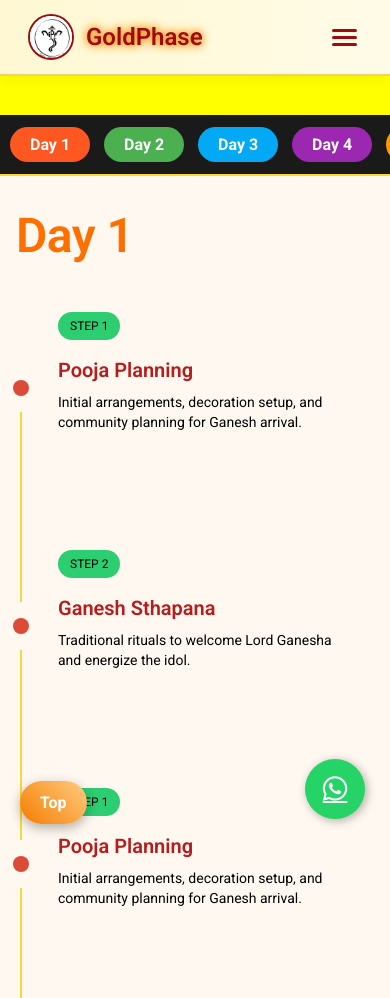
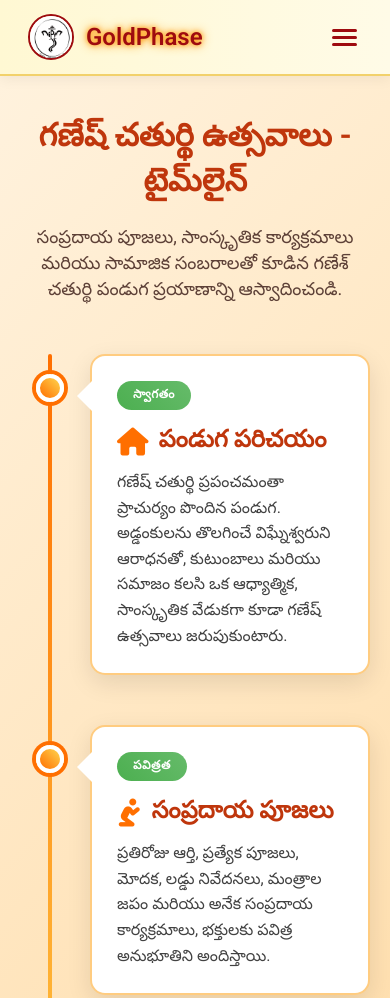
Before and after one commit to JayaniAbhiram/ganesh7, a plain HTML site: page events.html in a window 390 px wide. Shown: the top 998 px of the page. Drawn offline with nearby package versions, Linux system fonts and the light colour scheme.

Commit message:
Update events.html

```diff
--- a/events.html
+++ b/events.html
@@ -1,226 +1,198 @@
 <!DOCTYPE html>
-<html lang="en">
+<html lang="te">
 <head>
   <meta charset="UTF-8" />
   <meta name="viewport" content="width=device-width, initial-scale=1.0"/>
-  <title>Ganesh Chaturthi Events Timeline</title>
-
+  <title>గణేష్ చతుర్థి ఉత్సవాలు - టైమ్‌లైన్</title>
   <!-- Google Fonts -->
   <link href="https://fonts.googleapis.com/css2?family=Roboto:wght@300;400;500;600;700&display=swap" rel="stylesheet">
   <!-- Font Awesome -->
   <link rel="stylesheet" href="https://cdnjs.cloudflare.com/ajax/libs/font-awesome/6.5.0/css/all.min.css"/>
   <script src="https://code.jquery.com/jquery-3.7.1.min.js"></script>
-
   <style>
     * {
-      margin: 0;
-      padding: 0;
+      margin: 0; padding: 0;
+      box-sizing: border-box;
       font-family: "Roboto", sans-serif;
     }
-
     html {
       scroll-behavior: smooth;
     }
-
-    .copyright__part {
-      padding: 10px 20px;
-      background: #ff6f00;
+    body {
+      background: linear-gradient(135deg, #fff3e0 0%, #ffcc80 100%);
+      min-height: 100vh;
+    }
+    /* Timeline Section */
+    .timeline-section {
+      padding: 40px 20px;
+      max-width: 1200px;
+      margin: 0 auto;
+    }
+    .section-title {
       text-align: center;
-      font-weight: 300;
-      position: fixed;
-      left: 0;
-      right: 0;
+      font-size: clamp(32px, 5vw, 42px);
+      color: #bf360c;
+      margin-bottom: 20px;
+      font-weight: 600;
+      position: relative;
+    }
+    .section-subtitle {
+      text-align: center;
+      color: #5d4037;
+      font-size: 18px;
+      margin-bottom: 50px;
+      max-width: 600px;
+      margin-left: auto;
+      margin-right: auto;
+    }
+    .timeline {
+      position: relative;
+      max-width: 800px;
+      margin: 0 auto;
+    }
+    .timeline::before {
+      content: '';
+      position: absolute;
+      left: 50%;
+      top: 0;
       bottom: 0;
-      z-index: 999;
+      width: 4px;
+      background: linear-gradient(180deg, #ff6f00, #ffd54f, #ff6f00);
+      transform: translateX(-50%);
+      border-radius: 2px;
     }
-
-    .copyright__part a {
-      font-size: 14px;
-      text-decoration: none;
-      color: #ffffff;
+    .timeline-item {
+      margin-bottom: 50px;
+      position: relative;
+      opacity: 0;
+      transform: translateY(50px);
+      transition: all 0.6s ease;
     }
-
-    /* Marquee */
-    .marquee-bar {
-      width: 100%;
-      background: yellow;
-      color: #000;
+    .timeline-item.visible {
+      opacity: 1;
+      transform: translateY(0);
+    }
+    .timeline-item::before {
+      content: '';
+      position: absolute;
+      left: 50%;
+      top: 20px;
+      width: 20px;
+      height: 20px;
+      background: linear-gradient(45deg, #ff6f00, #ffd54f);
+      border-radius: 50%;
+      transform: translateX(-50%);
+      border: 4px solid white;
+      box-shadow: 0 0 0 4px #ff6f00;
+      z-index: 2;
+    }
+    .timeline-content {
+      background: white;
+      padding: 25px;
+      border-radius: 15px;
+      box-shadow: 0 8px 25px rgba(0,0,0,0.1);
+      position: relative;
+      width: 45%;
+      border: 2px solid #ffcc80;
+    }
+    .timeline-item:nth-child(odd) .timeline-content {
+      margin-left: 0;
+    }
+    .timeline-item:nth-child(even) .timeline-content {
+      margin-left: 55%;
+    }
+    .timeline-content::before {
+      content: "";
+      position: absolute;
+      top: 25px;
+      width: 0; height: 0;
+      border: 15px solid transparent;
+    }
+    .timeline-item:nth-child(odd) .timeline-content::before {
+      right: -30px;
+      border-left-color: white;
+    }
+    .timeline-item:nth-child(even) .timeline-content::before {
+      left: -30px;
+      border-right-color: white;
+    }
+    .event-badge {
+      background: linear-gradient(45deg, #4caf50, #66bb6a);
+      color: white;
+      padding: 6px 16px;
+      border-radius: 20px;
+      font-size: 12px;
       font-weight: 600;
+      text-transform: uppercase;
+      letter-spacing: 0.5px;
+      display: inline-block;
+      margin-bottom: 15px;
+    }
+    .event-title {
+      font-size: 24px;
+      color: #bf360c;
+      font-weight: 600;
+      margin-bottom: 10px;
+      display: flex;
+      align-items: center;
+      gap: 10px;
+    }
+    .event-description {
+      color: #424242;
+      line-height: 1.6;
       font-size: 16px;
-      padding: 8px 0;
-      overflow: hidden;
-      white-space: nowrap;
-      position: static;
-      top: 0;
-      z-index: 1000;
     }
-
-    /* Bifurcation Tabs */
-    .day-tabs {
-      display: flex;
-      justify-content: center;
-      background: #1a1a1a;
-      padding: 10px 0;
-      position: fixed;
-      top: 40px;
-      z-index: 998;
-    }
-
-    .day-tabs a {
-      color: #fff;
-      text-decoration: none;
-      margin: 0 12px;
-      padding: 6px 14px;
-      background: #444;
-      border-radius: 20px;
-      font-weight: 500;
-      transition: background 0.3s ease;
-    }
-
-    .day-tabs a:hover {
-      background: #dc4a38;
-    }
-
-    /* Timeline CSS */
-    .timeline__cover {
-      background: #ffffff;
-      padding: 100px 0;
-      color: #ffffff;
-    }
-
-    .timeline__title {
-      max-width: 840px;
-      margin: 0 auto;
-      text-align: center;
-      padding: 0 16px;
-    }
-
-    .timeline__title h2 {
-      font-size: 48px;
-      font-weight: 600;
-      line-height: 56px;
-      letter-spacing: -0.5px;
-      text-transform: capitalize;
-      margin-bottom: 16px;
+    .event-icon {
+      font-size: 28px;
       color: #ff6f00;
     }
-
-    .timeline {
-      padding-top: 64px;
+    /* Mobile Responsive */
+    @media (max-width: 768px) {
+      .timeline::before {
+        left: 30px;
       }
-
-    .timeline ul {
-      padding-top: 100px;
+      .timeline-item::before {
+        left: 30px;
       }
-
-    .timeline ul li {
-      background: #fdd835;
-      position: relative;
-      margin: 0 auto;
-      width: 2px;
-      margin-bottom: 48px;
-      list-style-type: none;
+      .timeline-content {
+        width: calc(100% - 70px) !important;
+        margin-left: 70px !important;
       }
-
-    .timeline ul li:last-child {
-      padding-bottom: 7px;
-      width: 0;
-      height: 0;
+      .timeline-content::before {
+        left: -30px !important;
+        border-right-color: white !important;
+        border-left-color: transparent !important;
       }
-
-    .timeline ul li:before {
-      content: '';
-      background: #dc4a38;
-      position: absolute;
-      left: 50%;
-      top: -32px;
-      transform: translateX(-50%);
-      width: 16px;
-      height: 16px;
-      border-radius: 50%;
-    }
-
-    .timeline ul li .hidden {
-      opacity: 0;
-    }
-
-    .timeline ul li .content {
-      position: relative;
-      top: -100px;
-      width: 289px;
-    }
-
-    .timeline ul li .content .badge {
-      font-size: 12px;
-      line-height: 16px;
-      text-transform: uppercase;
-      color: #000000;
-      display: inline-block;
-      padding: 6px 12px;
-      background: #2dcd71;
-      border-radius: 1000px;
-    }
-
-    .timeline ul li .content h3 {
-      font-size: 20px;
-      font-weight: 600;
-      line-height: 28px;
-      color: #b71c1c;
-      margin: 16px 0 8px;
-    }
-
-    .timeline ul li .content p {
-      color: black;
-      font-size: 14px;
-      font-weight: 400;
-      line-height: 20px;
-    }
-
-    .timeline ul li:nth-child(odd) .content {
-      left: 70px;
-    }
-
-    .timeline ul li:nth-child(even) .content {
-      left: calc(-289px - 70px);
-    }
-
-    @media screen and (max-width: 1020px) {
-      .timeline ul li .content {
-        width: 41vw;
-      }
-
-      .timeline ul li:nth-child(even) .content {
-        left: calc(-41vw - 45px);
+      .timeline-item:nth-child(even) .timeline-content {
+        margin-left: 70px !important;
       }
     }
-
-    @media screen and (max-width: 700px) {
-      .timeline__cover {
-        padding: 32px 0;
-        background: #fff8f0;
+    /* Back to Top Button */
+    .back-to-top {
+      position: fixed;
+      bottom: 30px;
+      right: 30px;
+      background: linear-gradient(45deg, #ff6f00, #ff8f00);
+      color: white;
+      border: none;
+      width: 60px;
+      height: 60px;
+      border-radius: 50%;
+      font-size: 20px;
+      cursor: pointer;
+      box-shadow: 0 4px 15px rgba(255, 111, 0, 0.3);
+      transition: all 0.3s ease;
+      z-index: 999;
+      opacity: 0;
+      transform: translateY(100px);
     }
-
-      .timeline__title {
-        text-align: left;
+    .back-to-top.visible {
+      opacity: 1;
+      transform: translateY(0);
     }
-
-      .timeline {
-        padding-top: 32px;
-      }
-
-      .timeline ul li {
-        margin-left: 20px !important;
-      }
-
-      .timeline ul li .content {
-        width: calc(100vw - 100px);
-        transition: .2s;
-        left: 38px !important;
-      }
-
-      .timeline ul li .content p {
-        min-height: 110px;
-      }
+    .back-to-top:hover {
+      transform: translateY(-5px);
+      box-shadow: 0 6px 20px rgba(255, 111, 0, 0.4);
     }
   </style>
 </head>
@@ -228,226 +200,148 @@
 
   <div id="navbar-placeholder"></div>
 
-  <!-- Marquee -->
-  <div class="marquee-bar">
-    <marquee behavior="scroll" direction="left" scrollamount="6">
-      🎉 Happy Ganesh Chaturthi! | Join us for Aarti at 7 PM daily | Nimarjanam on Day 10 | Prasad Distribution after Pooja 🎊
-    </marquee>
+  <!-- ప్రదర్శన సెక్షన్ (Timeline Section) -->
+  <div class="timeline-section">
+    <h2 class="section-title">గణేష్ చతుర్థి ఉత్సవాలు - టైమ్‌లైన్</h2>
+    <p class="section-subtitle">సంప్రదాయ పూజలు, సాంస్కృతిక కార్యక్రమాలు మరియు సామాజిక సంబరాలతో కూడిన గణేశ్ చతుర్థి పండుగ ప్రయాణాన్ని ఆస్వాదించండి.</p>
+
+    <div class="timeline" id="timeline">
+
+      <!-- పండుగ పరిచయం -->
+      <div class="timeline-item" id="overview">
+        <div class="timeline-content" tabindex="0">
+          <span class="event-badge">స్వాగతం</span>
+          <h3 class="event-title">
+            <i class="fas fa-home event-icon"></i>
+            పండుగ పరిచయం
+          </h3>
+          <p class="event-description">
+            గణేష్ చతుర్థి ప్రపంచమంతా ప్రాచుర్యం పొందిన పండుగ. అడ్డంకులను తొలగించే విఘ్నేశ్వరుని ఆరాధనతో,
+            కుటుంబాలు మరియు సమాజం కలసి ఒక ఆధ్యాత్మిక, సాంస్కృతిక వేడుకగా కూడా గణేష్ ఉత్సవాలు జరుపుకుంటారు.
+          </p>
+        </div>
       </div>
 
-  <!-- Bifurcation Tabs -->
-  <div style="overflow-x: auto; white-space: nowrap; background: #1a1a1a; padding: 12px 10px; position: sticky; top: 60px; left: 0; right: 0; width: 100%; z-index: 500; border-bottom: 2px solid #fdd835;">
+      <!-- సంప్రదాయ పూజలు -->
+      <div class="timeline-item" id="rituals">
+        <div class="timeline-content" tabindex="0">
+          <span class="event-badge">పవిత్రత</span>
+          <h3 class="event-title">
+            <i class="fas fa-pray event-icon"></i>
+            సంప్రదాయ పూజలు
+          </h3>
+          <p class="event-description">
+            ప్రతిరోజు ఆర్తి, ప్రత్యేక పూజలు, మోదక, లడ్డు నివేదనలు, మంత్రాల జపం మరియు అనేక సంప్రదాయ కార్యక్రమాలు,
+            భక్తులకు పవిత్ర అనుభూతిని అందిస్తాయి.
+          </p>
+        </div>
+      </div>
 
-  <a href="#day1" style="display: inline-block; color: white; text-decoration: none; padding: 8px 20px; margin-right: 10px; background: #ff5722; border-radius: 30px; font-weight: bold;">Day 1</a>
-  <a href="#day2" style="display: inline-block; color: white; text-decoration: none; padding: 8px 20px; margin-right: 10px; background: #4caf50; border-radius: 30px; font-weight: bold;">Day 2</a>
-  <a href="#day3" style="display: inline-block; color: white; text-decoration: none; padding: 8px 20px; margin-right: 10px; background: #03a9f4; border-radius: 30px; font-weight: bold;">Day 3</a>
-  <a href="#day4" style="display: inline-block; color: white; text-decoration: none; padding: 8px 20px; margin-right: 10px; background: #9c27b0; border-radius: 30px; font-weight: bold;">Day 4</a>
-  <a href="#day5" style="display: inline-block; color: white; text-decoration: none; padding: 8px 20px; margin-right: 10px; background: #ff9800; border-radius: 30px; font-weight: bold;">Day 5</a>
+      <!-- సాంస్కృతిక కార్యక్రమాలు -->
+      <div class="timeline-item" id="events">
+        <div class="timeline-content" tabindex="0">
+          <span class="event-badge">సాంస్కృతికం</span>
+          <h3 class="event-title">
+            <i class="fas fa-music event-icon"></i>
+            సాంస్కృతిక కార్యక్రమాలు
+          </h3>
+          <p class="event-description">
+            సాంప్రదాయ సంగీతం, నాట్యం, కథా వినోదం, పయ్యల కోసం చిత్రలేఖనం మరియు కళా పోటీలను ఆస్వాదించండి.
+          </p>
+        </div>
+      </div>
+
+      <!-- సమాజ భాగస్వామ్యం -->
+      <div class="timeline-item" id="community">
+        <div class="timeline-content" tabindex="0">
+          <span class="event-badge">సమూహంతో</span>
+          <h3 class="event-title">
+            <i class="fas fa-users event-icon"></i>
+            సమాజ కలిసికట్టుగా
+          </h3>
+          <p class="event-description">
+            సమూహ భోజనం, పండల్ అలంకరణ, స్వచ్ఛంద సేవాకార్యం మరియు మిత్రుల, పొరుగువారితో కలిసి నడచే ఆధ్యాత్మిక జరుపుక ఒక భాగం అవుతారు.
+          </p>
+        </div>
+      </div>
+
+      <!-- మహోత్సవ ముగింపు -->
+      <div class="timeline-item" id="celebration">
+        <div class="timeline-content" tabindex="0">
+          <span class="event-badge">మహోత్సవం</span>
+          <h3 class="event-title">
+            <i class="fas fa-star event-icon"></i>
+            ఉత్సవ ముగింపు
+          </h3>
+          <p class="event-description">
+            ఉత్సవానికి ఘన ముగింపు వేదికగా, గణపతి విగ్రహాన్ని నీటిలో మునగిస్తారు (విసర్జన), సంబరాలు జరుపుకుంటారు.
+          </p>
+        </div>
+      </div>
+
+      <!-- ప్రకృతి పరిరక్షణ విసర్జన -->
+      <div class="timeline-item" id="visarjan">
+        <div class="timeline-content" tabindex="0">
+          <span class="event-badge">విసర్జన</span>
+          <h3 class="event-title">
+            <i class="fas fa-water event-icon"></i>
+            పర్యావరణ అనుకూల విసర్జన
+          </h3>
+          <p class="event-description">
+            ప్రకృతికి హానికరం చేర్పకుండా మృదువైన మట్టి విగ్రహాలతో విసర్జన నిర్వహించడం ద్వారా పర్యావరణ ప్రభావం తగ్గించుకోవడం.
+          </p>
+        </div>
+      </div>
 
     </div>
+  </div>
+
+  <!-- Back to Top Button -->
+  <button class="back-to-top" aria-label="పైకి scroll చేయు" onclick="scrollToTop()">
+    <i class="fas fa-arrow-up"></i>
+  </button>
+
+  <script>
+    // Animate timeline items on scroll
+    function animateOnScroll() {
+      const items = document.querySelectorAll('.timeline-item');
+      const backToTop = document.querySelector('.back-to-top');
+      items.forEach(item => {
+        const rect = item.getBoundingClientRect();
+        const isVisible = rect.top < window.innerHeight - 100;
+        if (isVisible) {
+          item.classList.add('visible');
+        }
+      });
+      // Show or hide back to top button
+      if (window.scrollY > 300) {
+        backToTop.classList.add('visible');
+      } else {
+        backToTop.classList.remove('visible');
+      }
+    }
+    // Smooth scroll to top
+    function scrollToTop() {
+      window.scrollTo({ top: 0, behavior: 'smooth' });
+    }
+    // Smooth scroll for anchor links
+    document.querySelectorAll('a[href^="#"]').forEach(link => {
+      link.addEventListener('click', function(e) {
+        e.preventDefault();
+        const targetId = this.getAttribute('href').substring(1);
+        const targetElement = document.getElementById(targetId);
+        if (targetElement) {
+          const offsetTop = targetElement.offsetTop - 50;
+          window.scrollTo({ top: offsetTop, behavior: 'smooth' });
+        }
+      });
+    });
+    window.addEventListener('scroll', animateOnScroll);
+    window.addEventListener('load', animateOnScroll);
+    setTimeout(animateOnScroll, 500);
 
 
 
-  <!-- Timeline Sections (Repeat for each day) -->
-  <section class="timeline__cover" id="day1">
-    <div class="timeline__title"><h2>Day 1</h2></div>
-    <div class="timeline">
-      <ul>
-        <li>
-          <div class="content">
-            <div class="badge">STEP 1</div>
-            <h3>Pooja Planning</h3>
-            <p>Initial arrangements, decoration setup, and community planning for Ganesh arrival.</p>
-          </div>
-        </li>
-        <li>
-          <div class="content">
-            <div class="badge">STEP 2</div>
-            <h3>Ganesh Sthapana</h3>
-            <p>Traditional rituals to welcome Lord Ganesha and energize the idol.</p>
-          </div>
-        </li>
-        <li>
-          <div class="content">
-            <div class="badge">STEP 1</div>
-            <h3>Pooja Planning</h3>
-            <p>Initial arrangements, decoration setup, and community planning for Ganesh arrival.</p>
-          </div>
-        </li>
-        <li>
-          <div class="content">
-            <div class="badge">STEP 1</div>
-            <h3>Pooja Planning</h3>
-            <p>Initial arrangements, decoration setup, and community planning for Ganesh arrival.</p>
-          </div>
-        </li>
-      </ul>
-    </div>
-  </section>
-
-  <!-- Day 2 -->
-  <section class="timeline__cover" id="day2">
-    <div class="timeline__title"><h2>Day 2</h2></div>
-    <div class="timeline">
-      <ul>
-        <li>
-          <div class="content">
-            <div class="badge">STEP 3</div>
-            <h3>Aarti & Bhajans</h3>
-            <p>Morning and evening Aarti, devotional songs, and community participation.</p>
-          </div>
-        </li>
-        <li>
-          <div class="content">
-            <div class="badge">STEP 1</div>
-            <h3>Pooja Planning</h3>
-            <p>Initial arrangements, decoration setup, and community planning for Ganesh arrival.</p>
-          </div>
-        </li>
-        <li>
-          <div class="content">
-            <div class="badge">STEP 1</div>
-            <h3>Pooja Planning</h3>
-            <p>Initial arrangements, decoration setup, and community planning for Ganesh arrival.</p>
-          </div>
-        </li>
-      </ul>
-    </div>
-  </section>
-
-  <!-- Day 3 -->
-  <section class="timeline__cover" id="day3">
-    <div class="timeline__title"><h2>Day 3</h2></div>
-    <div class="timeline">
-      <ul>
-        <li>
-          <div class="content">
-            <div class="badge">STEP 4</div>
-            <h3>Kids Competitions</h3>
-            <p>Drawing, storytelling, and dance contests for children with prizes.</p>
-          </div>
-        </li>
-        <li>
-          <div class="content">
-            <div class="badge">STEP 1</div>
-            <h3>Pooja Planning</h3>
-            <p>Initial arrangements, decoration setup, and community planning for Ganesh arrival.</p>
-          </div>
-        </li>
-        <li>
-          <div class="content">
-            <div class="badge">STEP 1</div>
-            <h3>Pooja Planning</h3>
-            <p>Initial arrangements, decoration setup, and community planning for Ganesh arrival.</p>
-          </div>
-        </li>
-      </ul>
-    </div>
-  </section>
-
-  <!-- Day 4 -->
-  <section class="timeline__cover" id="day4">
-    <div class="timeline__title"><h2>Day 4</h2></div>
-    <div class="timeline">
-      <ul>
-        <li>
-          <div class="content">
-            <div class="badge">STEP 5</div>
-            <h3>Cultural Night</h3>
-            <p>Music, folk dance, and community performances in the evening.</p>
-          </div>
-        </li>
-        <li>
-          <div class="content">
-            <div class="badge">STEP 1</div>
-            <h3>Pooja Planning</h3>
-            <p>Initial arrangements, decoration setup, and community planning for Ganesh arrival.</p>
-          </div>
-        </li>
-        <li>
-          <div class="content">
-            <div class="badge">STEP 1</div>
-            <h3>Pooja Planning</h3>
-            <p>Initial arrangements, decoration setup, and community planning for Ganesh arrival.</p>
-          </div>
-        </li>
-        <li>
-          <div class="content">
-            <div class="badge">STEP 1</div>
-            <h3>Pooja Planning</h3>
-            <p>Initial arrangements, decoration setup, and community planning for Ganesh arrival.</p>
-          </div>
-        </li>
-      </ul>
-    </div>
-  </section>
-
-  <!-- Day 5 -->
-  <section class="timeline__cover" id="day5">
-    <div class="timeline__title"><h2>Day 5</h2></div>
-    <div class="timeline">
-      <ul>
-        <li>
-          <div class="content">
-            <div class="badge">STEP 6</div>
-            <h3>Nimarjanam Preparation</h3>
-            <p>Procession planning, final pooja, and arrangements for visarjan.</p>
-          </div>
-        </li>
-        <li>
-          <div class="content">
-            <div class="badge">STEP 1</div>
-            <h3>Pooja Planning</h3>
-            <p>Initial arrangements, decoration setup, and community planning for Ganesh arrival.</p>
-          </div>
-        </li>
-        <li>
-          <div class="content">
-            <div class="badge">STEP 1</div>
-            <h3>Pooja Planning</h3>
-            <p>Initial arrangements, decoration setup, and community planning for Ganesh arrival.</p>
-          </div>
-        </li>
-        <li>
-          <div class="content">
-            <div class="badge">STEP 1</div>
-            <h3>Pooja Planning</h3>
-            <p>Initial arrangements, decoration setup, and community planning for Ganesh arrival.</p>
-          </div>
-        </li>
-      </ul>
-    </div>
-  </section>
-
-  <div id="footer-placeholder"></div>
-
-  <!-- Animations -->
-  <script>
-    $(document).ready(function () {
-      $('.content').each(function () {
-        var bottom_of_object = $(this).offset().top + $(this).outerHeight();
-        var bottom_of_window = $(window).height();
-
-        if (bottom_of_object > bottom_of_window) {
-          $(this).addClass('hidden');
-        }
-      });
-
-      $(window).scroll(function () {
-        $('.hidden').each(function () {
-          var bottom_of_object = $(this).offset().top + $(this).outerHeight();
-          var bottom_of_window = $(window).scrollTop() + $(window).height();
-
-          if (bottom_of_window > bottom_of_object) {
-            $(this).animate({ 'opacity': '1' }, 700);
-          }
-        });
-      });
-    });
-  </script>
-
-  <!-- Dynamic Content -->
-  <script>
      fetch('navbar.html')
       .then(response => response.text())
       .then(data => {
@@ -463,30 +357,7 @@
         }, 0);
       });
 
-    fetch('footer.html')
-      .then(response => response.text())
-      .then(data => {
-        document.getElementById('footer-placeholder').innerHTML = data;
-      });
 
-    fetch('whatsapp.html')
-      .then(res => res.text())
-      .then(data => {
-        document.getElementById('whatsapp-placeholder').innerHTML = data;
-      });
   </script>
-
-  <div id="whatsapp-placeholder"></div>
-
-
-  <button onclick="window.scrollTo({top: 0, behavior: 'smooth'});"
-  style="position: fixed; bottom: 20px; left: 20px; padding: 12px 20px; background: linear-gradient(45deg, #f57c00, #ffcc80); color: white; border: none; border-radius: 30px; font-weight: bold; box-shadow: 0 4px 12px rgba(0,0,0,0.3); cursor: pointer; z-index: 9999; transition: all 0.3s ease; font-size: 16px;"
-  onmouseover="this.style.background='linear-gradient(45deg, #ff9800, #fdd835)'"
-  onmouseout="this.style.background='linear-gradient(45deg, #f57c00, #ffcc80)'">
-  Top
-</button>
-
-
-
 </body>
 </html>
```
Lines whose indentation alone changed are shown as unchanged.
